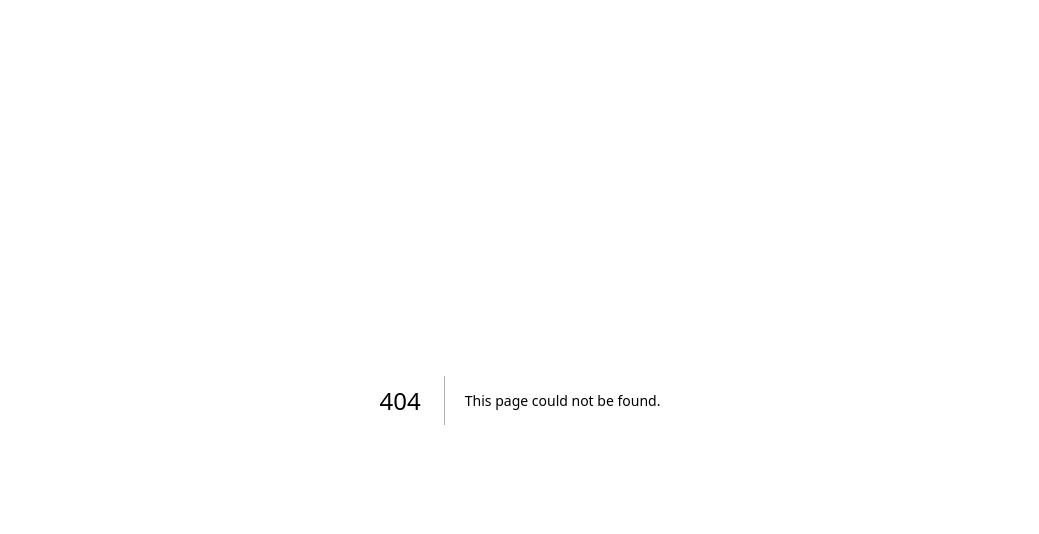
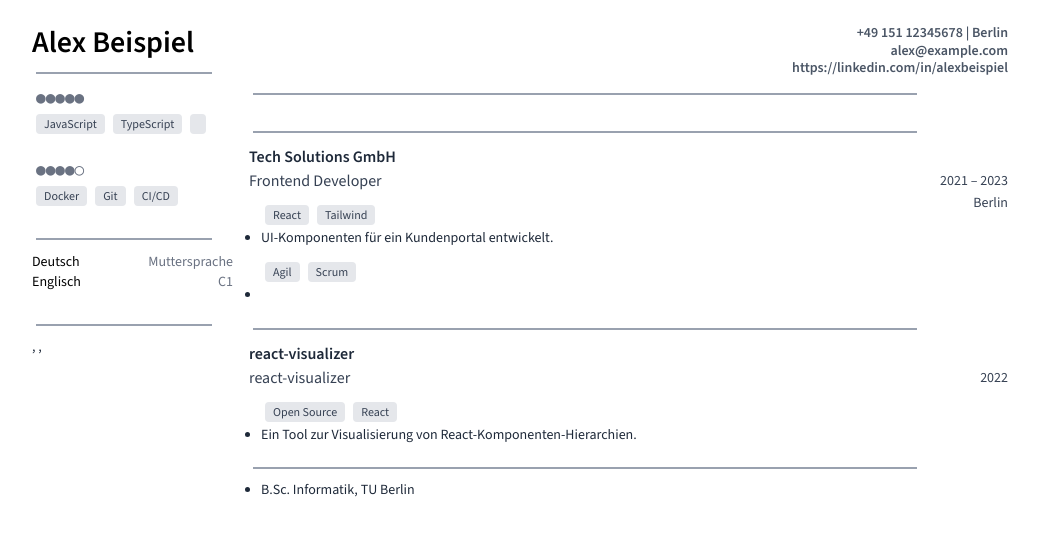
Before and after one commit to blaumohn/lebenslauf-vorlage, a Next.js app: page /1 in a window 1280 px wide. Before the commit this address had no page. Shown: the top 534 px of the page, without its empty margins (120-1159 px from the left). Built offline with nearby package versions, Linux system fonts and the light colour scheme.

Commit message:
refactor(layout): Schrift angepasst, Struktur vereinfacht, Lokalisierung vorbereitet
- Schriftgrößen und Font-Stil überarbeitet für konsistente Darstellung
- Überflüssiges HTML entfernt, Layout leicht gestrafft
- `[lang]/`-Struktur eingeführt, um Lokalisierung mit params zu ermöglichen

```diff
--- /dev/null
+++ b/app/[lang]/layout.jsx
@@ -0,0 +1,23 @@
+import "../globals.css";
+import { Source_Sans_3 } from "next/font/google";
+
+const sourceSans = Source_Sans_3({
+  subsets: ["latin"],
+  weight: ["200", "300", "400", "500", "600", "700", "800", "900"],
+  variable: "--font-source-sans",
+  display: "swap",
+});
+
+export const metadata = {
+  title: "Lebenslauf",
+  description: "lebenslauf",
+};
+
+export default async function Layout({ children, params }) {
+  const { lang } = await params;
+  return (
+    <html lang={lang} className={sourceSans.className}>
+      <body className={`antialiased`}>{children}</body>
+    </html>
+  );
+}
--- a/app/page.js
+++ b/app/[lang]/page.jsx
@@ -1,17 +1,17 @@
-import { getDaten, getEtiketten } from "./parse";
+import { getDaten, getEtiketten } from "../parse";
 import {
   Kopfbereich,
   Motivation,
   FaehigkeitenSektion,
   SprachenSektion,
+  InteressenSektion,
   BerufserfahrungSektion,
   OpensourceSektion,
-} from "./components";
-import { AusbildungSektion } from "./components/sektionen";
+  AusbildungSektion,
+} from "../components";
 
-export default function Page() {
-  const lang = "de"; // später z.B. per URL oder Header
-
+export default async function Page({ params }) {
+  const { lang } = await params;
   const daten = getDaten(lang);
   const etiketten = getEtiketten(lang);
   const {
@@ -27,8 +27,8 @@ export default function Page() {
   } = daten;
 
   return (
-    <main className="grid grid-cols-4 gap-6 p-6 max-w-screen-lg mx-auto">
-      <aside className="col-span-1 col-start-1 space-y-8">
+    <main className="grid grid-cols-32 gap-4 p-6 max-w-screen-lg mx-auto">
+      <aside className="col-span-7 col-start-1 space-y-8">
         <Kopfbereich {...kopfdaten} halbe="links" />
 
         <FaehigkeitenSektion
@@ -37,8 +37,12 @@ export default function Page() {
         />
 
         <SprachenSektion daten={sprachen} etiketten={etiketten.sprachen} />
+        <InteressenSektion
+          daten={interessen}
+          etiketten={etiketten.interessen}
+        />
       </aside>
-      <section className="col-start-2 col-span-3 space-y-8">
+      <section className="col-start-8 col-span-25 space-y-6">
         <Kopfbereich {...kopfdaten} halbe="rechts" />
 
         <Motivation
--- a/app/components/index.js
+++ b/app/components/index.js
@@ -3,6 +3,8 @@ export {
   Motivation,
   FaehigkeitenSektion,
   SprachenSektion,
+  InteressenSektion,
   BerufserfahrungSektion,
+  AusbildungSektion,
   OpensourceSektion,
 } from "./sektionen.jsx";
--- a/app/components/lib.jsx
+++ b/app/components/lib.jsx
@@ -68,13 +68,13 @@ function EintragInhalt({ eintrag, className }) {
     <div className={className}>
       <div className="relative mb-3">
         <div className="flex justify-between items-center">
-          <h3 className="font-medium text-gray-700">{titel}</h3>
+          <h3 className="font-medium text-base text-gray-700">{titel}</h3>
           <span className="eintrag-datum">{zeitraum}</span>
         </div>
 
         {ort && (
           <div className="absolute top-full right-0 eintrag-datum ml-auto">
-            {ort}
+            <span>{ort}</span>
           </div>
         )}
       </div>
@@ -90,15 +90,15 @@ function EintragInhalt({ eintrag, className }) {
 
 function EintragObertitel({ titel }) {
   return (
-    <div className="text-lg font-semibold text-gray-800">{titel}</div>
+    <div className="text-base font-semibold text-gray-800">{titel}</div>
   );
 }
 
 export function SektionTitle({ text }) {
   return (
     <div>
-      <div className="w-7/8 border-1 border-t border-gray-300 ml-1"></div>
-      <h2 className="text-lg font-bold text-gray-600 pb-3 leading-tight">
+      <div className="w-7/8 border-1 border-t border-gray-400 ml-1"></div>
+      <h2 className="text-base font-bold text-gray-600 pb-3 leading-tight">
         {text}
       </h2>
     </div>
@@ -113,7 +113,9 @@ export function Punkt({ punktTextStil, punkt }) {
         <div className="pl-4">{<TagListe tags={punkt.tags} />}</div>
       )}
       <ul className={punktCSS}>
-        <li>{punkt.text}</li>
+        <li>
+          <span>{punkt.text}</span>
+        </li>
       </ul>
     </div>
   );
@@ -138,7 +140,7 @@ export function SymbolSkala({ wert }) {
   const max = 5;
   return (
     <div className="font-mono text-gray-500">
-      {"●".repeat(wert) + "○".repeat(max - wert)}
+      <span>{"●".repeat(wert) + "○".repeat(max - wert)}</span>
     </div>
   );
 }
--- a/app/components/sektionen.jsx
+++ b/app/components/sektionen.jsx
@@ -17,25 +17,25 @@ export function Kopfbereich({ halbe, ...kopfdaten }) {
 
 function KopfbereichRechts({ telefon, ort, email, linkedin }) {
   return (
-    <header className="flex items-center max-w-screen-lg mb-5">
-      <div className="ml-auto text-gray-700 font-semibold text-sm text-right">
+    <div className="mb-4 ml-auto text-gray-600 font-semibold text-sm text-right leading-tight">
       <p>
         {telefon} | {ort}
       </p>
       <p>{email}</p>
       <p>{linkedin}</p>
     </div>
-    </header>
   );
 }
 
 function KopfbereichLinks({ name, bereich }) {
   return (
-    <div className="mb-4.5">
-      <div className="text-2xl font-bold text-left">{name}</div>
-      <div className="text-lg text-left font-semibold text-gray-600 whitespace-nowrap overflow:visible">
+    <div className="mb-3">
+      <p className="text-3xl font-semibold text-auslaufend text-left">
+        {name}
+      </p>
+      <p className="text-base text-left font-semibold text-gray-500 text-auslaufend leading-tight">
         {bereich}
-      </div>
+      </p>
     </div>
   );
 }
@@ -84,9 +84,9 @@ export function SprachenSektion({ daten, etiketten }) {
 export function InteressenSektion({ daten, etiketten }) {
   return (
     <Sektion titel={etiketten._}>
-      {daten?.map((interesse, i) => (
-        <Punkt key={i} punkt={interesse} />
-      ))}
+      <div className="text-beschreibung">
+        <span>{daten?.join(", ")}</span>
+      </div>
     </Sektion>
   );
 }
--- a/app/globals.css
+++ b/app/globals.css
@@ -2,9 +2,36 @@
 
 @layer utilities {
   .text-beschreibung {
-    @apply text-sm text-gray-800;
+    @apply text-sm text-gray-800 font-normal leading-tight;
   }
   .eintrag-datum {
-    @apply text-sm text-gray-500;
+    @apply text-sm text-gray-700 font-light;
+  }
+  .text-auslaufend {
+    @apply whitespace-nowrap overflow-visible;
   }
 }
+
+@media print {
+  .no-print {
+    display: none;
+  }
+
+  span,
+  p {
+    break-inside: avoid;
+    orphans: 2;
+    widows: 2;
+  }
+
+  @page {
+    margin-left: 2.5cm;
+    margin-right: 1cm;
+    margin-top: 1cm;
+    margin-bottom: 1cm;
+  }
+
+  main {
+    padding: 0;
+  }
+}
--- a/app/layout.js
+++ /dev/null
@@ -1,14 +0,0 @@
-import "./globals.css";
-
-export const metadata = {
-  title: "Create Next App",
-  description: "lebenslauf",
-};
-
-export default function RootLayout({ children }) {
-  return (
-    <html lang="en">
-      <body className={`antialiased`}>{children}</body>
-    </html>
-  );
-}
```
Lines whose indentation alone changed are shown as unchanged.
